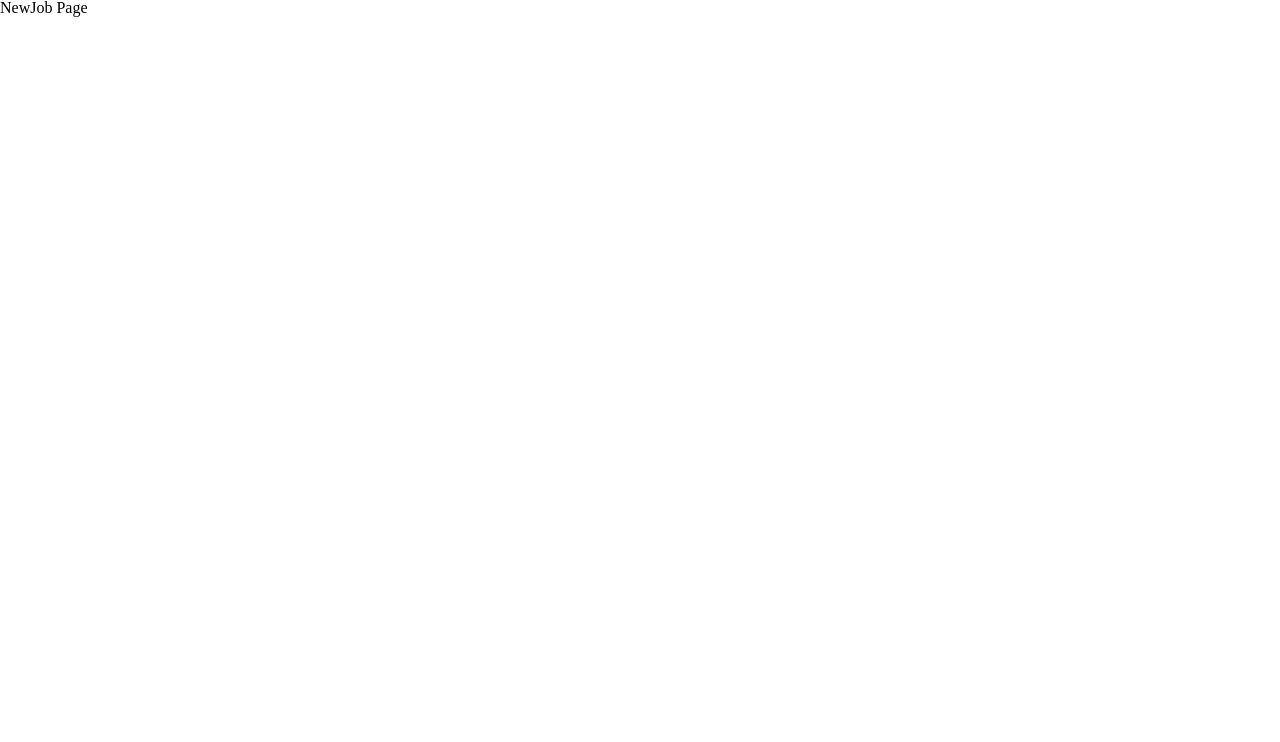
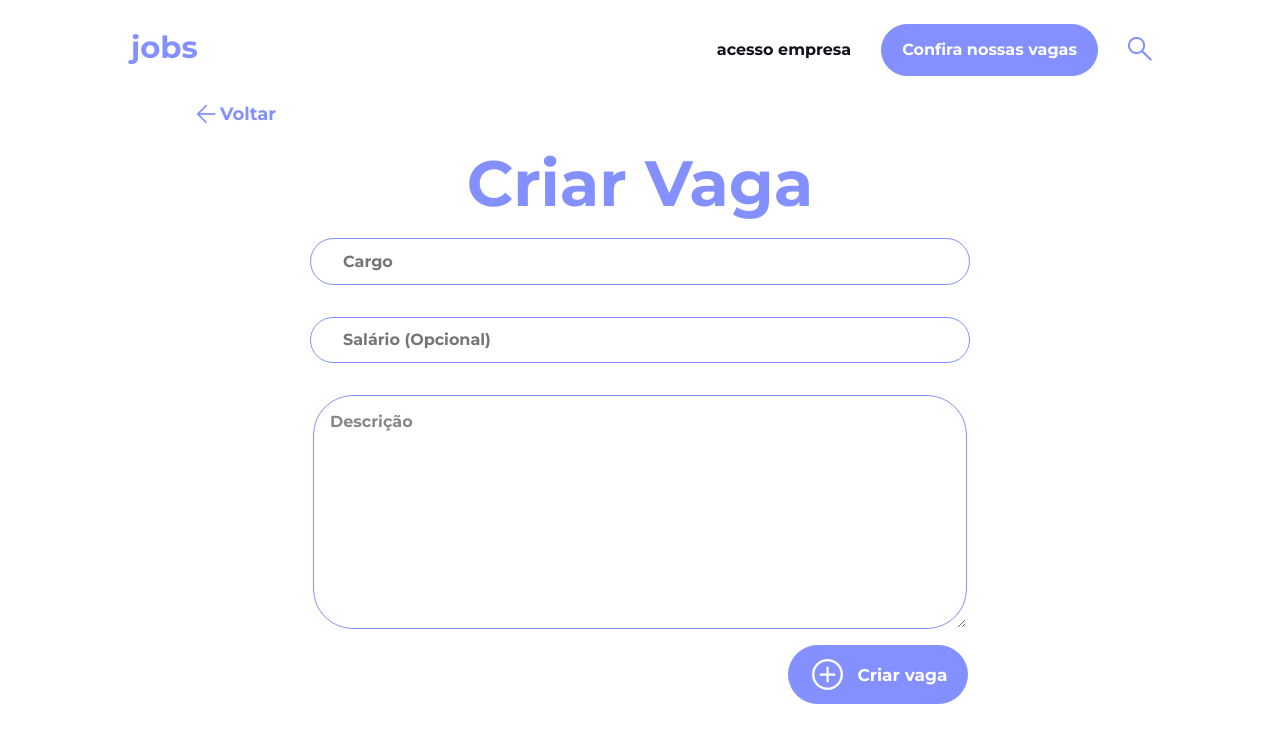
Before and after one commit to rcoelhomf/Kenzie-Jobs-T17-tsunode, a React (Vite) app: page /admin/newjob in a window 1280 px wide. Shown: the top 742 px of the page. Built offline with nearby package versions, Linux system fonts and the light colour scheme.

Commit message:
feat/adminPage/jobs

```diff
--- a/package.json
+++ b/package.json
@@ -23,6 +23,7 @@
   "devDependencies": {
     "@types/react": "^18.0.37",
     "@types/react-dom": "^18.0.11",
+    "@types/react-toastify": "^4.1.0",
     "@typescript-eslint/eslint-plugin": "^5.59.0",
     "@typescript-eslint/parser": "^5.59.0",
     "@vitejs/plugin-react": "^4.0.0",
--- a/src/Pages/Adminpage/AdmNewJob/index.tsx
+++ b/src/Pages/Adminpage/AdmNewJob/index.tsx
@@ -1,5 +1,52 @@
+import { Header } from "../../../components/Header"
+import arrow from "../../../assets/arrow.png"
+import { ParagraphMenu, Title1 } from "../../../Styles/Typography"
+import { Input } from "../../../components/Input"
+import { StyleMainAdm, StyledArrowDiv } from "./style"
+import { AdmContext } from "../../../providers/AdmContext"
+import { SubmitHandler, useForm } from "react-hook-form"
+import { useContext } from "react"
+import { zodResolver } from "@hookform/resolvers/zod"
+import { RegisterJobForm, registerFormJobSchema } from "../../../Schema/NewJobSchema"
+import button_icon_white from "../../../assets/button_icon_white.png"
+
+
+
 export const AdmNewJob = () => {
+
+        const { registerJob } = useContext(AdmContext)
+
+        const { register, handleSubmit, reset, formState: { errors } } = useForm<RegisterJobForm>({
+            resolver: zodResolver(registerFormJobSchema)
+        });
+
+        const onSubmit: SubmitHandler<RegisterJobForm> = async (formData) => {
+
+            console.log(formData)
+            await registerJob(formData)
+            reset();
+        };
+
     return (
-        <h1>NewJob Page</h1>
+
+        <>
+        <Header />
+        <StyledArrowDiv>
+            <button><img src={arrow}/> <ParagraphMenu font="var(--color-blue)" > Voltar </ParagraphMenu></button>
+        </StyledArrowDiv>
+        <StyleMainAdm>
+            <div className="form__div">
+                <form onSubmit={handleSubmit(onSubmit)} className="form">
+                    <Title1 font="var(--color-blue)" color="--color-blue">Criar Vaga</Title1>
+                    <Input className="style_input" type="text" placeholder="Cargo" error={errors} {...register("position")}/>
+                    <Input className="style_input"  type="number" placeholder="Salário (Opcional)" error={errors} {...register("sallary") } />
+                    <textarea className="textArea" placeholder="Descrição" {...register("description")}></textarea>
+                    <div className="button__div">
+                        <button className="style__button" type="submit"><img className="button__img" src={button_icon_white}/>Criar vaga</button>
+                    </div>
+                </form>
+            </div>
+        </StyleMainAdm>
+        </>
     )
 }
--- /dev/null
+++ b/src/Pages/Adminpage/AdmNewJob/style.ts
@@ -0,0 +1,116 @@
+import { styled } from "styled-components";
+
+export const StyledArrowDiv = styled.div`
+
+    margin: 0 auto;
+    width: 70%;
+
+    display: flex;
+    align-items: center;
+
+    button {
+        display: flex;
+        align-items: center;
+        background-color: var(--color-white);
+        cursor: pointer;
+    }
+`
+
+
+export const StyleMainAdm = styled.main`
+
+    max-width: 1200px;
+    width: 100%;
+    height: 70vh;
+    margin: 1rem auto;
+    display: flex;
+    justify-content: center;
+    align-items: center;
+    overflow-y: scroll;
+
+    .form__div {
+        height: 100%;
+        width: 70%;
+        display: flex;
+        justify-content: center;
+
+        .form {
+
+            height:  100%;
+            width: 85%;
+            display: flex;
+            flex-direction: column;
+            align-items: center;
+            justify-content: center;
+
+            gap: 1rem;
+
+            .style_input {
+
+                max-width: 660px;
+                width: 100%;
+
+                input::-webkit-outer-spin-button,
+                input::-webkit-inner-spin-button {
+                    -webkit-appearance: none;
+                    margin: 0;
+                }
+            }
+
+            .textArea{
+                max-width: 620px;
+                width: 98.2%;
+                padding: 1rem;
+
+                max-height: 200px;
+                height: 100%;
+                border-radius: 40px;
+                border: solid 1px var(--color-blue);
+            }
+
+            .textArea::placeholder {
+
+                color: var(--color-black);
+                opacity: 0.5;
+                font-family: 'Montserrat', sans-serif;
+                font-size: 1rem;
+                font-weight: 700;
+
+                text-align: start;
+            }
+
+            .style__button{
+
+                display: flex;
+                justify-content: center;
+                align-items: center;
+                border: none;
+                padding: 10px 20px;
+                border-radius: 255px;
+                cursor: pointer;
+
+                font-family: "Montserrat", sans-serif;
+                font-weight: 700;
+                font-size: 17px;
+                line-height: 20px;
+
+                background:var(--color-blue) ;
+                color: var(--color-white);
+                border: 1px solid var(--color-blue);
+            }
+
+            .button__img {
+
+                margin-right: 0.7rem;
+            }
+
+            .button__div{
+
+                width: 92%;
+                display: flex;
+                justify-content: flex-end;
+            }
+        }
+    }
+
+`
--- a/src/Pages/Loginpage/style.ts
+++ b/src/Pages/Loginpage/style.ts
@@ -31,6 +31,9 @@ export const StyleMain = styled.main`
 
             max-width: 33rem;
             width: 100%;
+
+            margin-left:1rem ;
+
             display: flex;
             flex-wrap: wrap;
             flex-direction: column;
@@ -40,19 +43,20 @@ export const StyleMain = styled.main`
             form {
 
                 width: 100%;
+                display: flex;
+                justify-content: center;
+                flex-direction: column;
             }
 
             .title-login {
 
-                color: var(--color-blue);
                 margin-bottom: 1rem;
             }
 
-            .input__div {
-                display: flex;
-                justify-content: center;
+
+            .input-style{
                 width: 100%;
-
+                margin-bottom: 1rem;
             }
 
             .button_div {
@@ -92,10 +96,3 @@ export const StyleMain = styled.main`
 
 
 `
-
-export const StyleDivFooter = styled.div`
-
-    border: 2px solid red;
-
-
-`
--- /dev/null
+++ b/src/Schema/NewJobSchema.ts
@@ -0,0 +1,9 @@
+import { z } from "zod"
+
+export const registerFormJobSchema = z.object({
+    position: z.string().nonempty("O cargo é obrigatório."),
+    sallary: z.string().optional(),
+    description: z.string().nonempty("Descrição é obrigatória")
+});
+
+export type RegisterJobForm = z.infer<typeof registerFormJobSchema>
--- a/src/providers/AdmContext/index.tsx
+++ b/src/providers/AdmContext/index.tsx
@@ -1,8 +1,9 @@
 import { createContext, useEffect, useState } from "react"
-import { IAdmContext, IAdmContextProps, IJobItem,IJobApplications } from "./@types"
+import { IAdmContext, IAdmContextProps, IJobItem,IJobApplications, IJobCreate } from "./@types"
 import { api } from "../../services/api"
 import { toast } from "react-toastify"
 import { useNavigate } from "react-router-dom"
+import { RegisterJobForm } from "../../Schema/NewJobSchema"
 
 export const AdmContext = createContext<IAdmContext>(
     {} as IAdmContext
@@ -72,8 +73,29 @@ export const AdmProvider = ({ children }: IAdmContextProps) => {
         }
     }
 
+    const registerJob = async (formData: RegisterJobForm) => {
+
+        const token = localStorage.getItem("@TOKEN")
+        const config = {
+            headers: {
+                Authorization: `Bearer ${token}`
+            }
+        }
+        try {
+            const response = await api.post<IJobCreate>("/jobs/", {
+                position: formData.position,
+                sallary: Number(formData.sallary),
+                description: formData.description
+            }, config)
+            console.log(response)
+            toast.success("Vaga registrada com sucesso")
+        } catch (error) {
+            toast.error("Erro! Tente novamente")
+        }
+    }
+
     return (
-        <AdmContext.Provider value={{ setJobId, getCompanyJobs, jobsList, deleteJob, navigate, jobId, jobsApplications, JobsApplicationsAdm,}}>
+        <AdmContext.Provider value={{ setJobId, getCompanyJobs, jobsList, deleteJob, navigate, jobId, jobsApplications, JobsApplicationsAdm, registerJob}}>
             { children }
         </AdmContext.Provider>
     )
```
Also changed, not shown: src/providers/AdmContext/@types.ts (+11 -0 lines), src/assets/button_icon_white.png (added), 1 other file (tests, documents, lock files or other folders).
